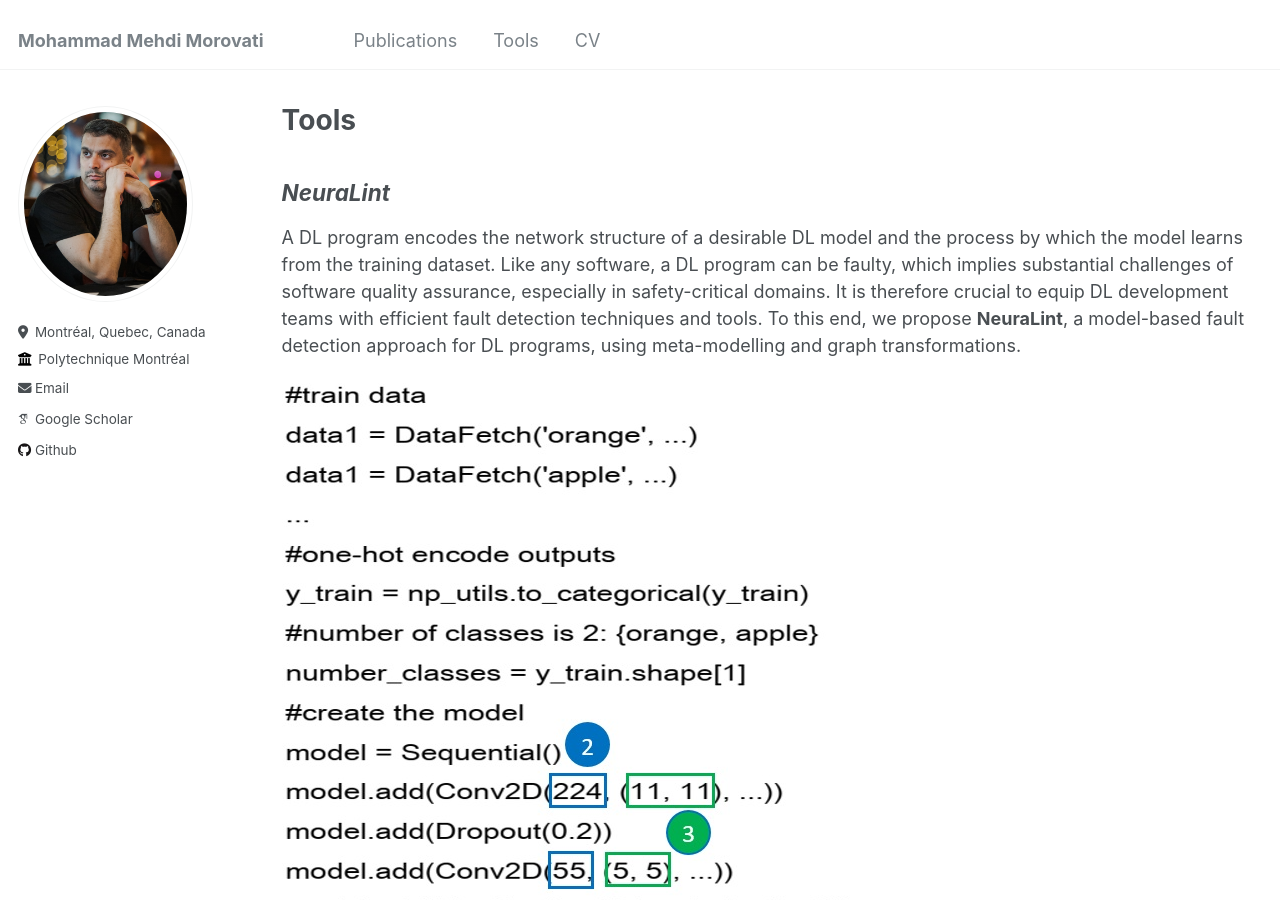
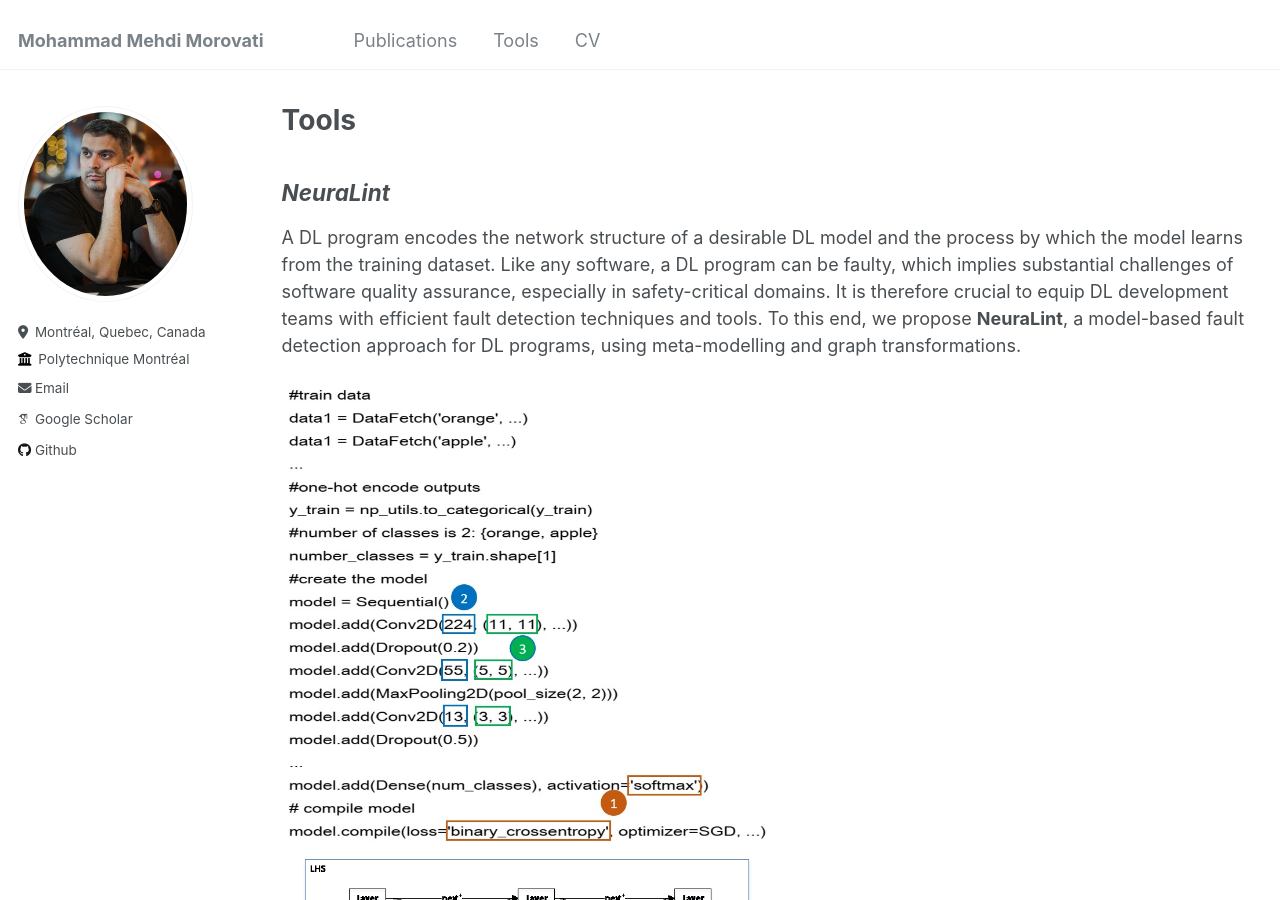
Before and after one commit to mehdi-morovati/mehdi-morovati.github.io, a Jekyll site: the page built from _pages/teaching.html, in a window 1280 px wide and 900 px high. Built offline with Jekyll 4.4.1, drawn with Linux system fonts in a browser that asks for light colours; some web fonts are replaced.

Commit message:
Update teaching.html

```diff
--- a/_pages/teaching.html
+++ b/_pages/teaching.html
@@ -10,8 +10,8 @@ author_profile: true
 A DL program encodes the network structure of a desirable DL model and the process by which the model learns from the training dataset. Like any software, a DL program can be faulty, which implies substantial challenges of software quality assurance, especially in safety-critical domains. It is therefore crucial to equip DL development teams with efficient fault detection techniques and tools. To this end, we propose <strong>NeuraLint</strong>, a model-based fault detection approach for DL programs, using meta-modelling and graph transformations.
 </p>
 
-<div class="row">
-  <div class="column">
+<div class="row" style="float:left;width:50%;padding:5px;">
+  <div class="column" style="">
     <img src="/images/neuralint01.jpg" style="height='200' width='200'">
   </div>
   <div class="column">
```
